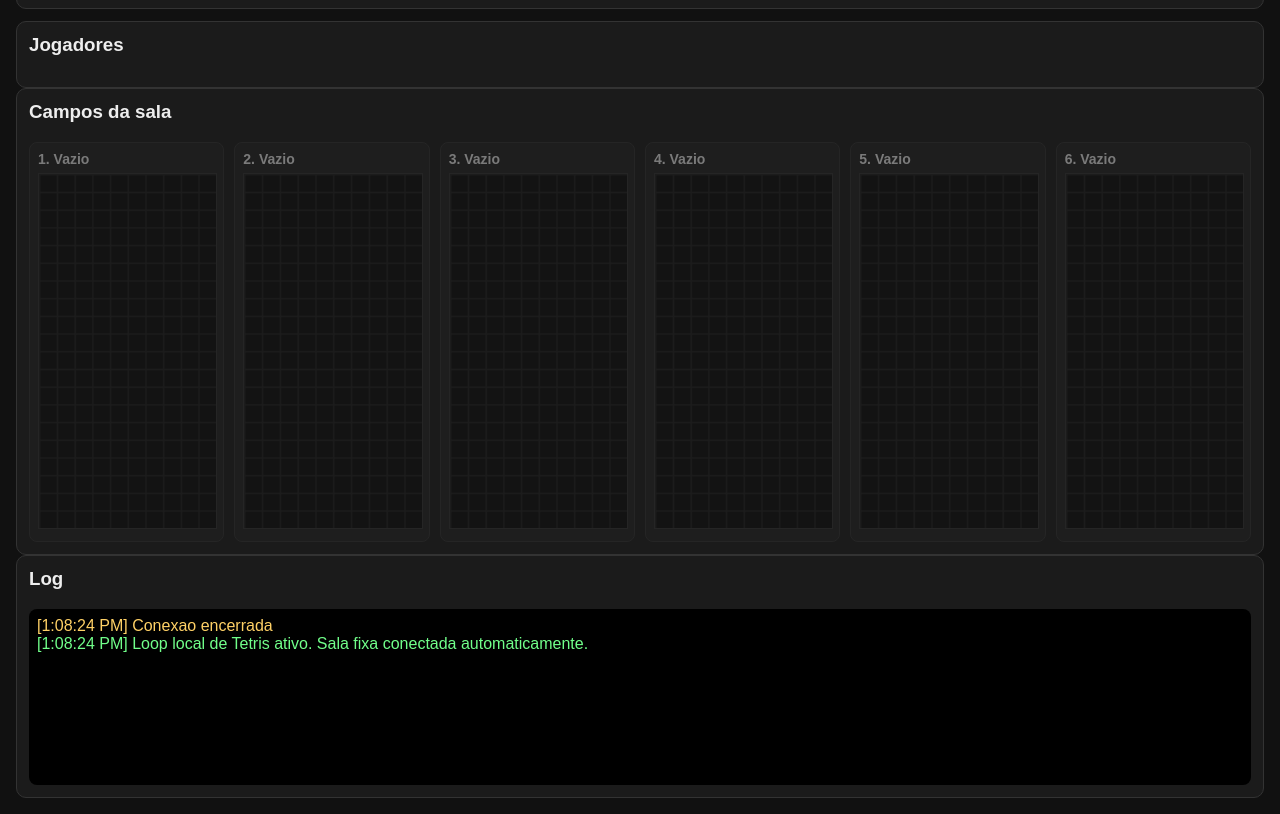
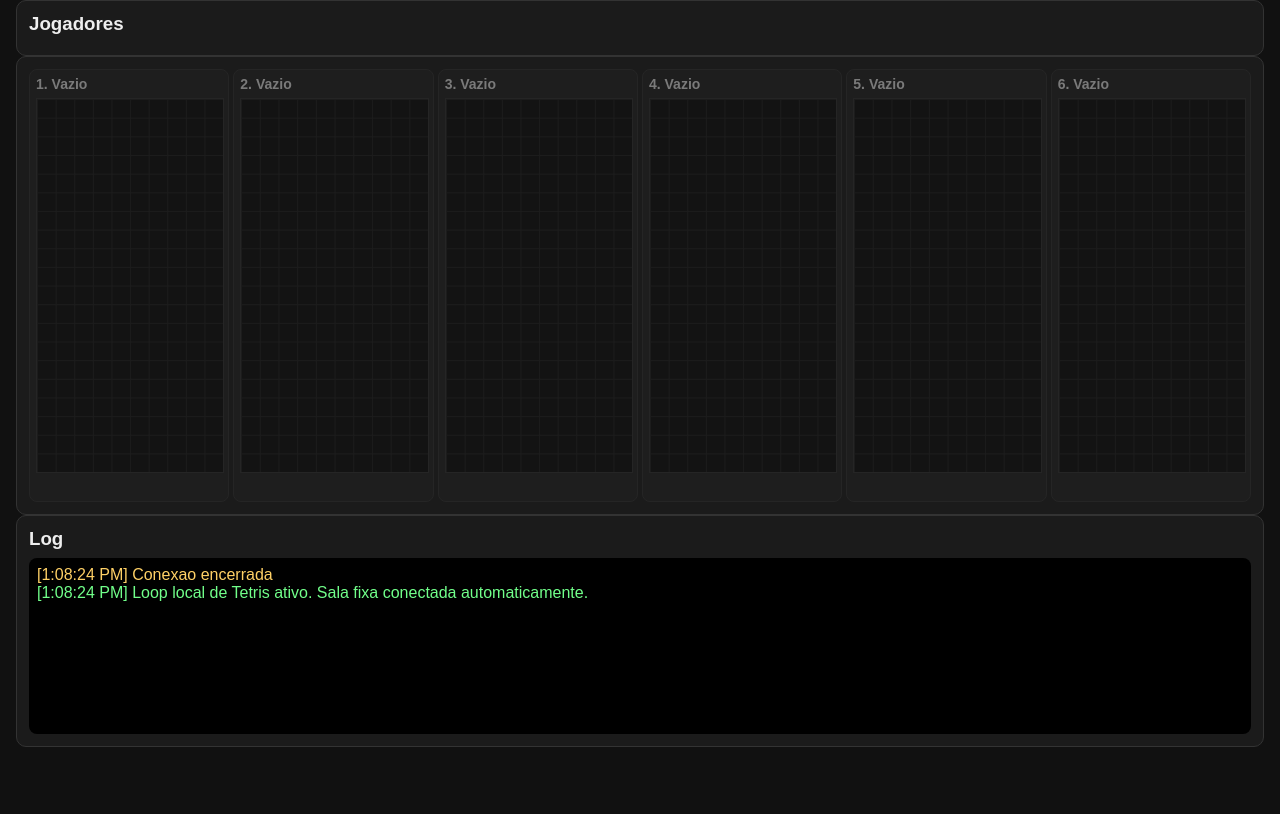
Before and after one commit to bitlouco/TetriNET, a website: page apps/web/index.html in a window 1280 px wide. Shown: the part 919-1733 px from the top of the page. After the commit the page ends 1682 px from the top, so only its background shows below. Drawn offline with Linux system fonts and the light colour scheme.

Commit message:
feat(mvp1): refine multiplayer UI, weighted bombs, and real-time board previews

```diff
--- a/apps/web/index.html
+++ b/apps/web/index.html
@@ -10,15 +10,20 @@
     input, button, select { padding: 8px; border-radius: 6px; border: 1px solid #444; background: #1f1f1f; color: #eee; }
     button { cursor: pointer; }
     .panel { background: #1b1b1b; border: 1px solid #333; border-radius: 10px; padding: 12px; }
-    .panel h3 { margin-top: 0; }
+    .panel h3 { margin-top: 0; margin-bottom: 8px; }
     .board-wrap { display: flex; gap: 12px; flex-wrap: wrap; align-items: flex-start; }
     #tetrisCanvas { background: #080808; border: 1px solid #333; border-radius: 8px; }
     .hud { min-width: 220px; font-size: 14px; line-height: 1.4; }
     .hud code { color: #9ad6ff; }
-    #roomBoards { display: grid; grid-template-columns: repeat(auto-fit, minmax(180px, 1fr)); gap: 10px; }
-    .room-board { background: #222; border-radius: 8px; padding: 8px; border: 1px solid #333; }
+    #roomBoards { display: grid; grid-template-columns: repeat(6, minmax(0, 1fr)); gap: 4px; align-items: start; }
+    .room-board { background: #222; border-radius: 8px; padding: 6px; border: 1px solid #333; display: flex; flex-direction: column; min-width: 0; }
     .room-board h4 { margin: 0 0 6px 0; font-size: 14px; }
-    .room-board canvas { width: 100%; height: auto; background: #090909; border: 1px solid #333; }
+    .board-stack { width: 100%; }
+    .room-board canvas { display: block; width: 100%; height: auto; background: #090909; border: 1px solid #333; }
+    .bomb-tray { display: grid; grid-template-columns: repeat(10, minmax(0, 1fr)); gap: 0; margin-top: 4px; width: 100%; }
+    .bomb-slot { aspect-ratio: 1 / 1; display: flex; align-items: center; justify-content: center; min-width: 0; }
+    .bomb-slot.first { outline: 2px solid #ff3d3d; outline-offset: -1px; }
+    .bomb-icon { width: 82%; height: 82%; border-radius: 50%; background: #ffffff; color: #0c0c0c; font-size: clamp(13px, 1.05vw, 19px); font-weight: 900; line-height: 1; display: flex; align-items: center; justify-content: center; border: 1px solid #d8d8d8; box-sizing: border-box; }
     .room-board.inactive { opacity: 0.45; }
     #players { display: grid; grid-template-columns: repeat(auto-fit, minmax(170px, 1fr)); gap: 8px; }
     .player { background: #222; border-radius: 8px; padding: 8px; }
@@ -85,7 +90,6 @@
   </div>
 
   <div class="panel">
-    <h3>Campos da sala</h3>
     <div id="roomBoards"></div>
   </div>
 
--- a/apps/web/main.js
+++ b/apps/web/main.js
@@ -93,7 +93,7 @@ function drawBoardOnCanvas(canvasEl, board) {
   const cols = 10;
   const hiddenRows = 2;
   const rows = 20;
-  const cell = 12;
+  const cell = 18;
 
   canvasEl.width = cols * cell;
   canvasEl.height = rows * cell;
@@ -143,14 +143,34 @@ function renderRoomBoards(room) {
       : `${index + 1}. Vazio`;
     wrapper.appendChild(title);
 
+    const boardStack = document.createElement("div");
+    boardStack.className = "board-stack";
+
     const boardCanvas = document.createElement("canvas");
-    wrapper.appendChild(boardCanvas);
+    boardStack.appendChild(boardCanvas);
     const board = p
       ? (!p.active
         ? p.board
         : (id === playerId && localBoard ? localBoard : (remotePreviewBoards.get(id) ?? p.board)))
       : null;
     drawBoardOnCanvas(boardCanvas, board);
+
+    const bombTray = document.createElement("div");
+    bombTray.className = "bomb-tray";
+    const queue = p?.bombQueue ?? [];
+    for (let i = 0; i < 10; i += 1) {
+      const slot = document.createElement("div");
+      slot.className = `bomb-slot${i === 0 && queue.length > 0 ? " first" : ""}`;
+      if (i < queue.length) {
+        const icon = document.createElement("div");
+        icon.className = "bomb-icon";
+        icon.textContent = queue[i];
+        slot.appendChild(icon);
+      }
+      bombTray.appendChild(slot);
+    }
+    boardStack.appendChild(bombTray);
+    wrapper.appendChild(boardStack);
 
     roomBoardsEl.appendChild(wrapper);
   }
```
